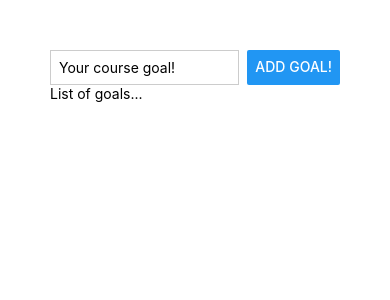
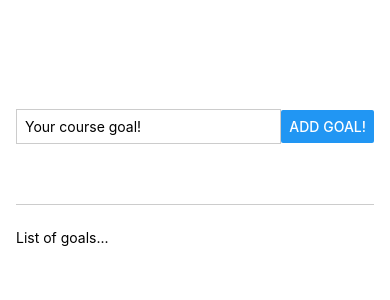
Before and after one commit to psultania1000/hello-app, a React Native app: screen / in a window 390 px wide. Shown: the top 300 px of the page. Built offline with nearby package versions, Linux system fonts and the light colour scheme.

Commit message:
added basic layout

```diff
--- a/App.js
+++ b/App.js
@@ -7,7 +7,7 @@
         <TextInput style={styles.textInput} placeholder="Your course goal!" />
         <Button title="Add Goal!" />
       </View>
-      <View>
+      <View style={styles.goalsContainer}>
         <Text>List of goals...</Text>
       </View>
     </View>
@@ -16,18 +16,28 @@
 
 const styles = StyleSheet.create({
   appContainer: {
-    padding: 50,
+    flex: 1,
+    paddingTop: 50,
     backgroundColor: "white",
+    paddingHorizontal: 16,
   },
   inputContainer: {
+    flex: 1,
     flexDirection: "row",
     justifyContent: "space-between",
+    alignItems: "center",
+    marginBottom: 24,
+    borderBottomWidth: 1,
+    borderColor: "#cccccc",
   },
   textInput: {
     borderWidth: 1,
     borderColor: "#cccccc",
     width: "80%",
-    marginRight: 8,
+    // marginRight: 8,
     padding: 8,
   },
+  goalsContainer: {
+    flex: 4,
+  },
 });
```
